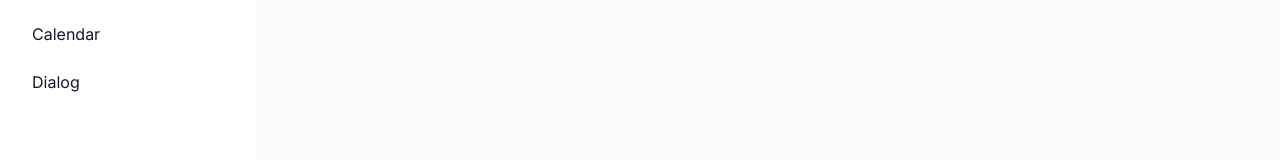
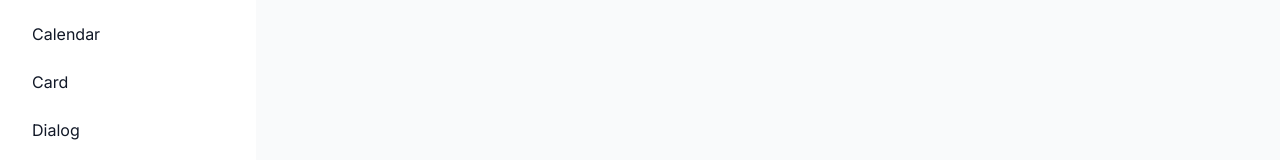
Before and after one commit to ImNotGabo/shadcn-dashboard, a Next.js app: page /dashboard/accordion in a window 1280 px wide. Shown: the part 358-518 px from the top of the page. Built offline with nearby package versions, Linux system fonts and the light colour scheme.

Commit message:
add card link to dashboard layout navigation

```diff
--- a/src/app/dashboard/layout.tsx
+++ b/src/app/dashboard/layout.tsx
@@ -13,6 +13,7 @@ const links = [
 	{ name: 'badge', href: 'badge' },
 	{ name: 'calendar', href: 'calendar' },
 	{ name: 'avatar', href: 'avatar' },
+	{ name: 'card', href: 'card' },
 ].sort((a, b) => a.name.localeCompare(b.name));
 
 export default function DashboardLayout({
```
